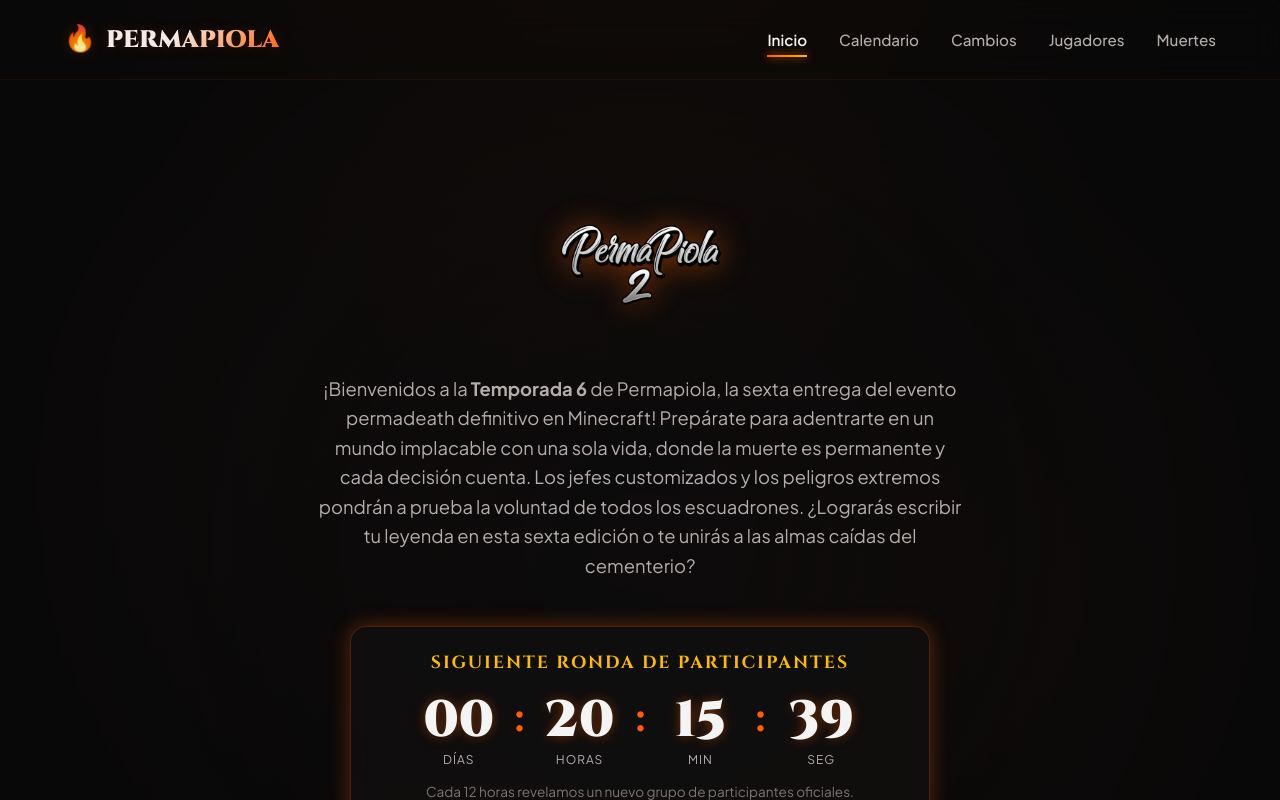
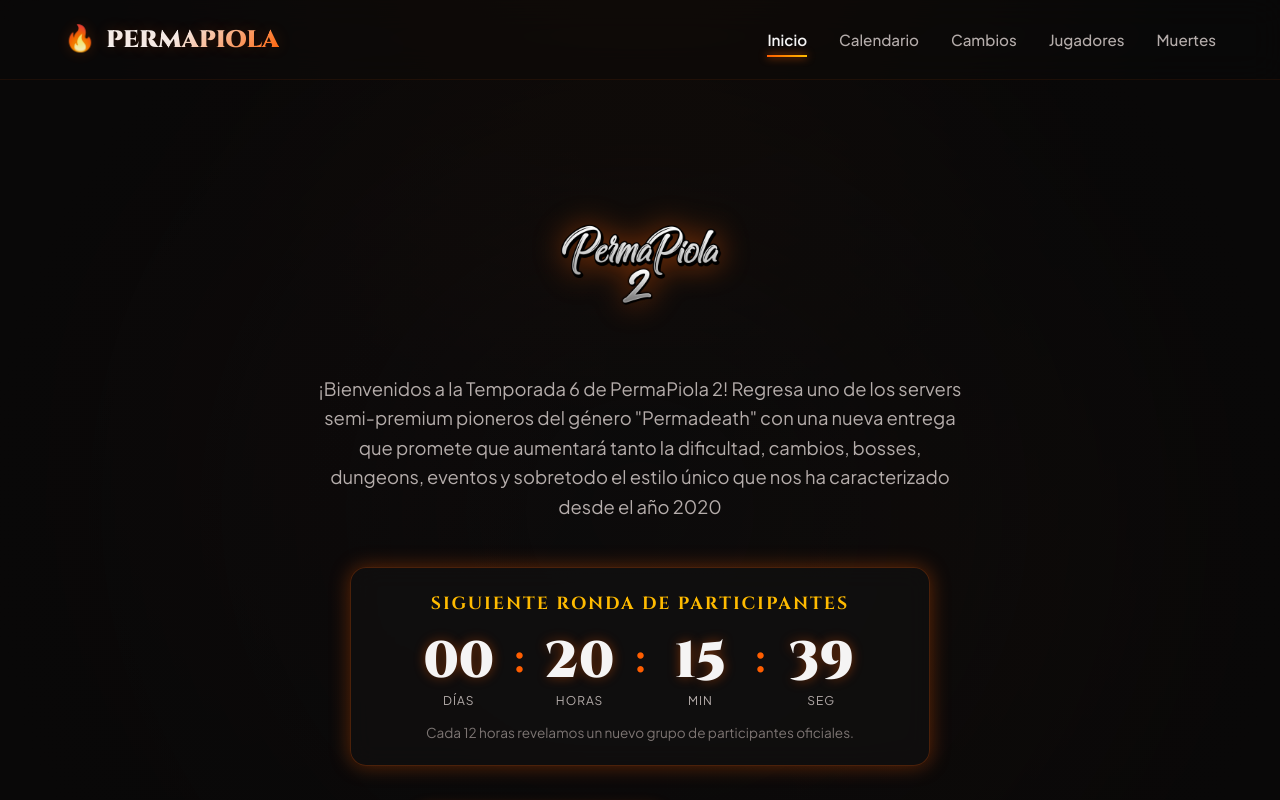
Before and after one commit to GabrielLuezas/PaginaPermapiola, an Angular app: page /home in a window 1280 px wide. Shown: the top 800 px of the page. Built offline with nearby package versions, Linux system fonts and the light colour scheme.

Commit message:
Cambio texto

```diff
--- a/src/app/components/home/home.html
+++ b/src/app/components/home/home.html
@@ -5,7 +5,9 @@
       <img src="images/logo.png" alt="Permapiola Logo" class="hero-logo" />
 
       <p class="hero-subtitle">
-        ¡Bienvenidos a la <strong>Temporada 6</strong> de Permapiola, la sexta entrega del evento permadeath definitivo en Minecraft! Prepárate para adentrarte en un mundo implacable con una sola vida, donde la muerte es permanente y cada decisión cuenta. Los jefes customizados y los peligros extremos pondrán a prueba la voluntad de todos los escuadrones. ¿Lograrás escribir tu leyenda en esta sexta edición o te unirás a las almas caídas del cementerio?
+        ¡Bienvenidos a la Temporada 6 de PermaPiola 2!
+
+Regresa uno de los servers semi-premium pioneros del género "Permadeath" con una nueva entrega que promete que aumentará tanto la dificultad, cambios, bosses, dungeons, eventos y sobretodo el estilo único que nos ha caracterizado desde el año 2020
       </p>
 
       <!-- Timer Card -->
```
